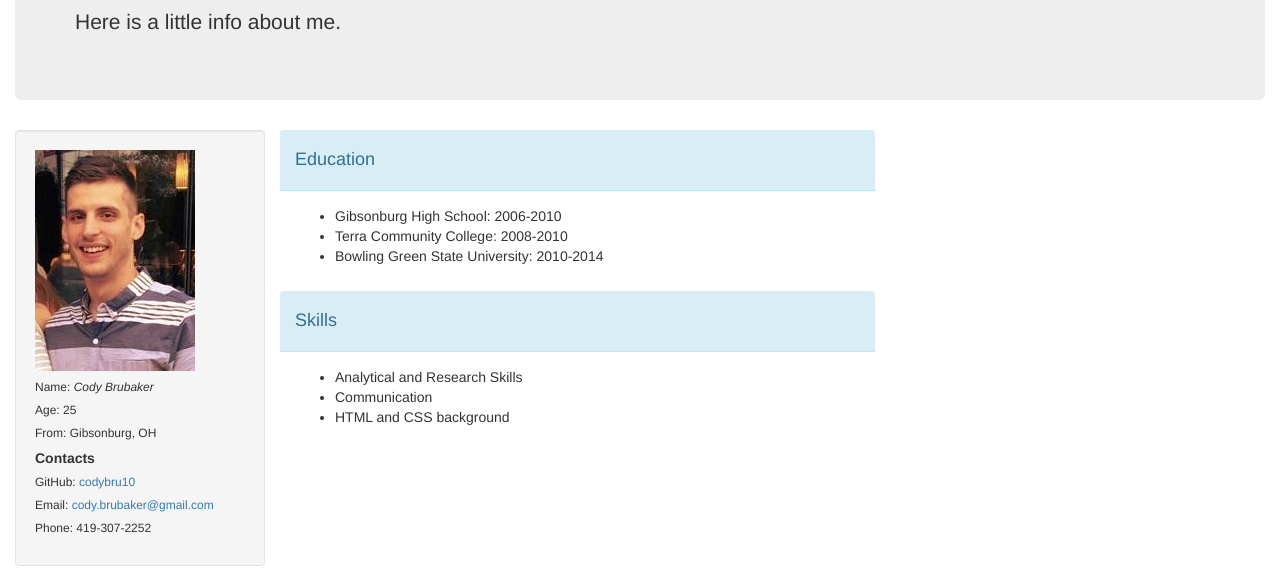
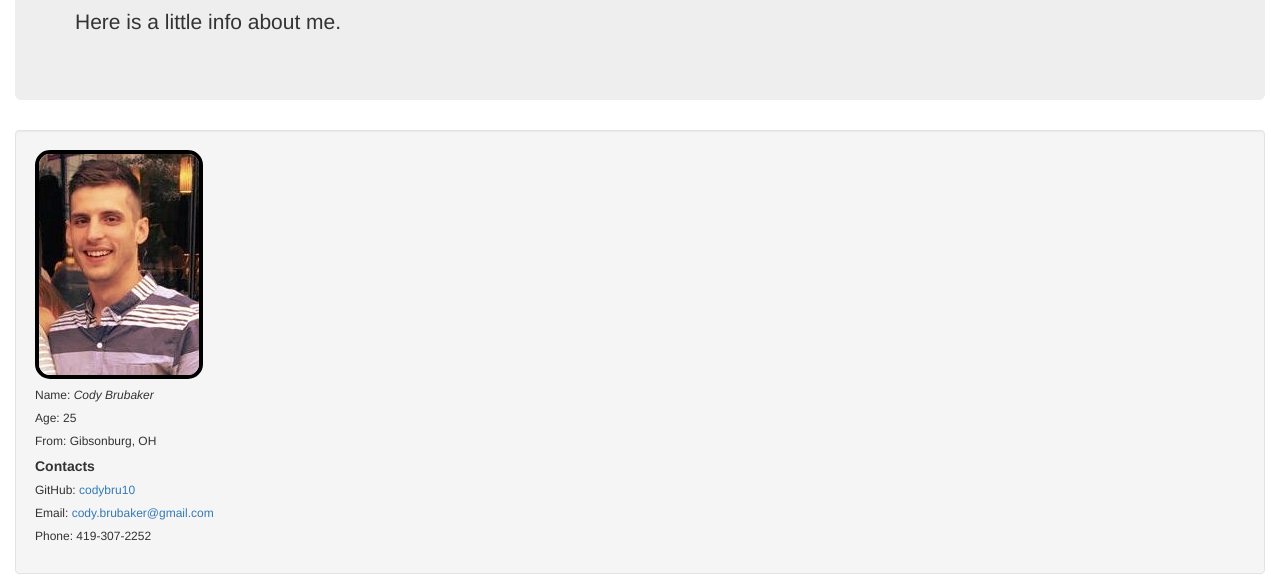
Before and after one commit to codybru10/portfolio, a plain HTML site: page about.html in a window 1280 px wide. Shown: the part 104-687 px from the top of the page. Drawn offline with Linux system fonts and the light colour scheme.

```diff
--- a/about.html
+++ b/about.html
@@ -15,7 +15,9 @@
           </p>
       </div>
 <!--sidebar with picture and info-->
-      <div class="container sidebar well">
+      <div class="container well">
+        <div class="row">
+          <div class="col-md-12">
             <img src="img/me.jpg" alt="A photo of me">
             <h6>Name: <em>Cody Brubaker</em></h6>
             <h6>Age: 25</h6>
@@ -24,6 +26,8 @@
             <h6>GitHub: <a href="https://github.com/codybru10">codybru10</a></h6>
             <h6>Email: <a href="mailto:cody.brubaker@gmail.com">cody.brubaker@gmail.com</a></h6>
             <h6>Phone: 419-307-2252</h6>
+          </div>
+        </div>
       </div>
 <!--Columns for education and skills-->
       <div class="container">
--- a/css/about.css
+++ b/css/about.css
@@ -2,7 +2,7 @@
   width: 100%;
 }
 
-.sidebar {
-  float: left;
-  width: 20%;
+img {
+  border: 4px solid black;
+  border-radius: 15px;
 }
```
Also changed, not shown: 1 other file. Lines whose indentation alone changed are shown as unchanged.
